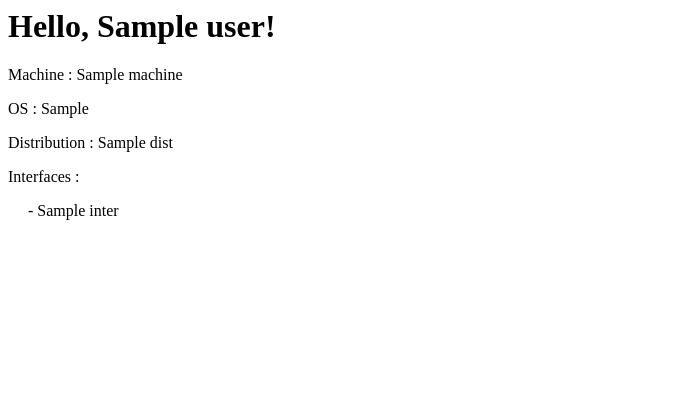
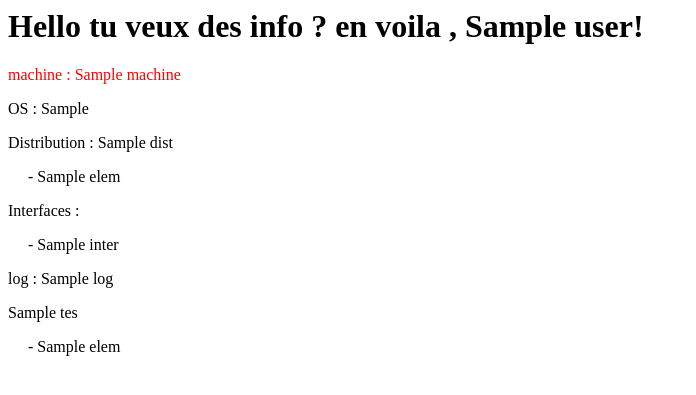
Before and after one commit to Jimmy-admin/app_flask, a Flask app: template templates/index.html in a window 1280 px wide. Shown: the top 395 px of the page, without its empty margins (0-696 px from the left). Run offline with Flask 2, Linux system fonts and the light colour scheme; the template is opened without the code that fills it: most values are stand-ins (such as "Sample title", 1, 10 or a date in 2020).

Commit message:
secode commit

```diff
--- a/app.py
+++ b/app.py
@@ -1,3 +1,5 @@
+#!/usr/bin/python
+# -*- coding: Utf-8 -*-
 
 from flask import Flask, render_template
 import platform
@@ -10,16 +12,27 @@ app = Flask(__name__)
 def index():
 
 
-# dictionnaire  data
+		# dictionnaire de data
     data = {
-        'user': 'Xavki',
-        'machine': platform.node(),
-        'os': platform.system(),
-        'dist': platform.Plate-forme(),
-        'interfaces': netifaces.interfaces()
-}
+      'user': 'jimmy',
+      'machine': platform.uname(),
+      'os': platform.system(),
+      'dist': platform.platform(),
+      'interfaces': netifaces.interfaces(),
+      'log' :  open("/var/log/secure", "r",encoding='utf-8')
+      }
+
+    path = ("/var/log/secure" )
+    tes=('test')
+    logdata = []
+    with open(path) as f:
+        for line in f:
+            logdata.append(line)
+    return render_template('index.html', tiitle='Srv', data=data , logdata=logdata)
 
 
-    return render_template('index.html', title='Home', data=data)
+
+
+
 if __name__ == '__main__':
-    app.run(host='0.0.0.0', port=8080)
+    app.run( debug=True , host='0.0.0.0', port=8080)
--- a/templates/index.html
+++ b/templates/index.html
@@ -3,13 +3,22 @@
         <title>{{ title }} - Microblog</title>
     </head>
     <body>
-		<h1>Hello, {{ data.user }}!</h1>
-			<p>Machine : {{ data.machine }}</p>
+        <h1>Hello tu veux des info ? en voila , {{ data.user }}!</h1>
+
+				<p style="color: rgb(255, 0, 0)">machine : {{ data.machine }}</p>
+
 				<p>OS : {{ data.os }}</p>
+
 				<p>Distribution : {{ data.dist }} </p>
+					<p style="padding-left:20px">- {{ elem }}</p>
 				<p>Interfaces : </p>
 				{% for inter in data.interfaces %}
 					<p style="padding-left:20px">- {{ inter }}</p>
 				{% endfor %}
+				<p>log : {{ data.log}} </p>
+				<p>{{tes}} </p>
+				{% for elem in logdata %}
+					<p style="padding-left:20px">- {{ elem }}</p>
+				{% endfor %}
     </body>
 </html>
```
Lines whose indentation alone changed are shown as unchanged.
